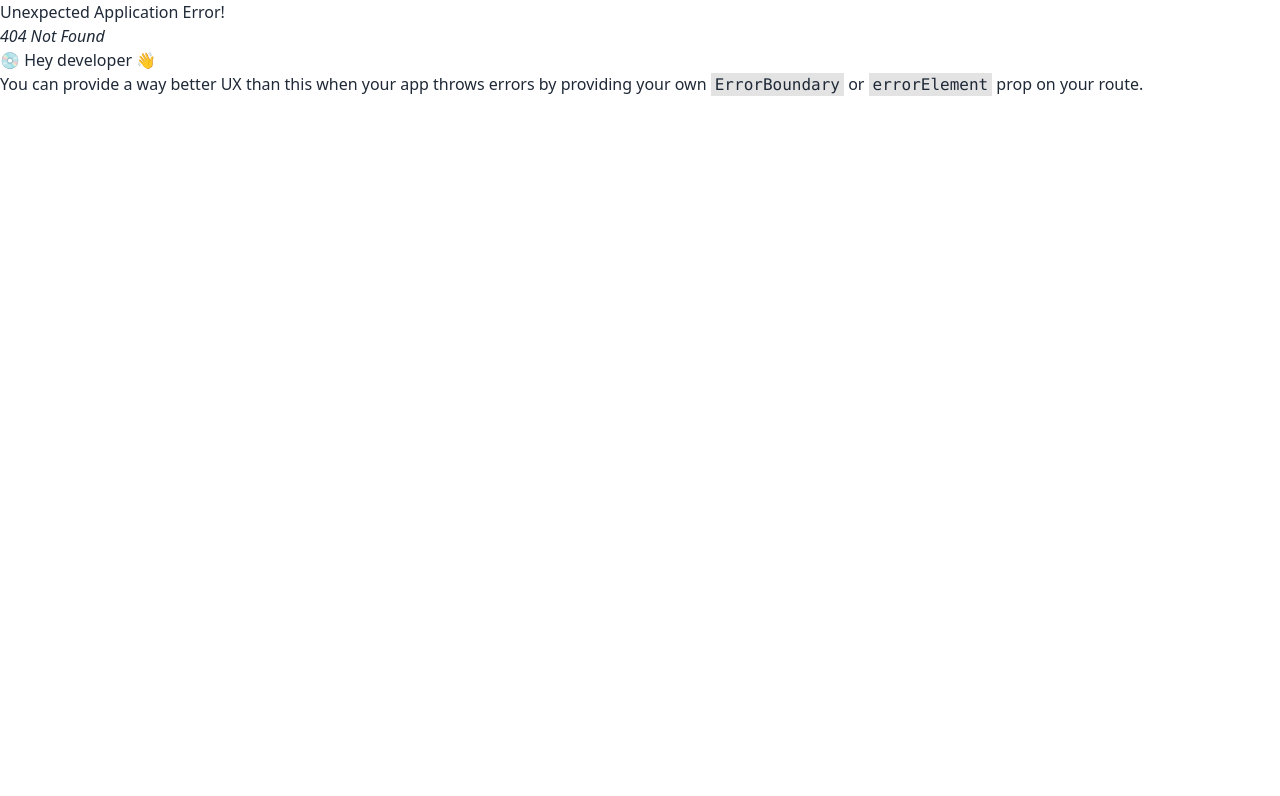
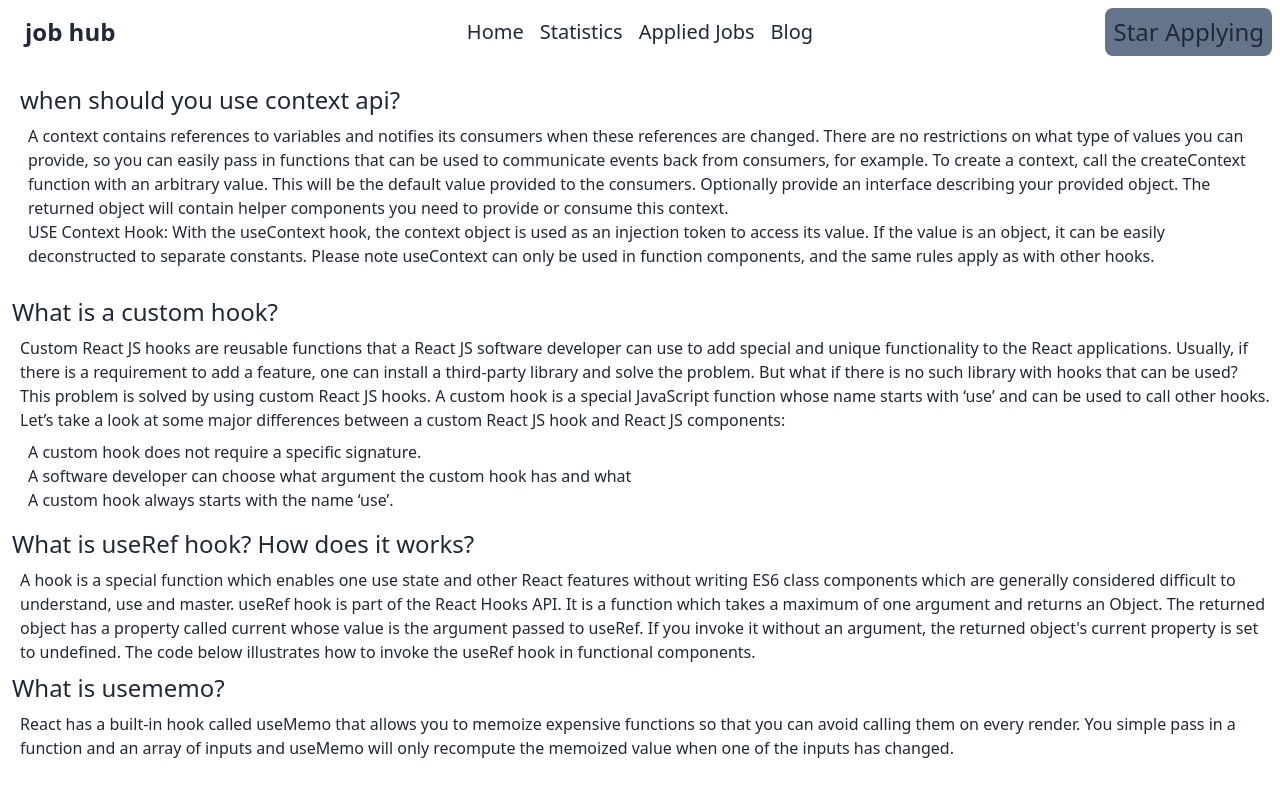
Before and after one commit to mdbelalbs78/job-hub, a React (Vite) app: page /blog in a window 1280 px wide. Before the commit this address had no page. Shown: the top 796 px of the page. Built offline with nearby package versions, Linux system fonts and the light colour scheme.

Commit message:
blog page

```diff
--- /dev/null
+++ b/src/component/Blog/Blog.jsx
@@ -0,0 +1,69 @@
+import React from "react";
+
+const Blog = () => {
+  return (
+    <div>
+      <div className="p-5">
+        <h2 className="text-2xl">when should you use context api?</h2>
+        <p className="p-2">
+          A context contains references to variables and notifies its consumers
+          when these references are changed. There are no restrictions on what
+          type of values you can provide, so you can easily pass in functions
+          that can be used to communicate events back from consumers, for
+          example. To create a context, call the createContext function with an
+          arbitrary value. This will be the default value provided to the
+          consumers. Optionally provide an interface describing your provided
+          object. The returned object will contain helper components you need to
+          provide or consume this context. <br />
+          USE Context Hook: With the useContext hook, the context object is used
+          as an injection token to access its value. If the value is an object,
+          it can be easily deconstructed to separate constants. Please note
+          useContext can only be used in function components, and the same rules
+          apply as with other hooks.
+        </p>
+      </div>
+      <div className="pl-3">
+        <h2 className="text-2xl">What is a custom hook?</h2>
+        <p className="p-2">
+          Custom React JS hooks are reusable functions that a React JS software
+          developer can use to add special and unique functionality to the React
+          applications. Usually, if there is a requirement to add a feature, one
+          can install a third-party library and solve the problem. But what if
+          there is no such library with hooks that can be used? This problem is
+          solved by using custom React JS hooks. A custom hook is a special
+          JavaScript function whose name starts with ‘use’ and can be used to
+          call other hooks. Let’s take a look at some major differences between
+          a custom React JS hook and React JS components:
+          <ul className="p-2">
+            <li>A custom hook does not require a specific signature.</li>
+            <li>
+              A software developer can choose what argument the custom hook has
+              and what
+            </li>
+            <li>A custom hook always starts with the name ‘use’.</li>
+          </ul>
+        </p>
+      </div>
+      <div className="pl-3">
+        <h2 className="text-2xl">What is useRef hook? How does it works?</h2>
+        <p className="p-2">
+          A hook is a special function which enables one use state and other
+          React features without writing ES6 class components which are
+          generally considered difficult to understand, use and master. useRef
+          hook is part of the React Hooks API. It is a function which takes a
+          maximum of one argument and returns an Object. The returned object has
+          a property called current whose value is the argument passed to
+          useRef. If you invoke it without an argument, the returned object's
+          current property is set to undefined. The code below illustrates how
+          to invoke the useRef hook in functional components.
+        </p>
+      </div>
+      <div className="pl-3">
+         <h2 className="text-2xl">What is usememo?</h2>
+         <p className="p-2">React has a built-in hook called useMemo that allows you to memoize expensive functions so that you can avoid calling them on every render. You simple pass in a function and an array of inputs and useMemo will only recompute the memoized value when one of the inputs has changed.</p>
+      </div>
+    </div>
+  );
+};
+
+export default Blog;
--- a/src/component/Header/Header.jsx
+++ b/src/component/Header/Header.jsx
@@ -45,8 +45,6 @@ const Header = () => {
           </div>
         </div>
       </div>
-
-
     </div>
   );
 };
--- a/src/component/ViewDetails/ViewDetails.css
+++ b/src/component/ViewDetails/ViewDetails.css
@@ -3,6 +3,12 @@
 
 
 }
+
 .card-body :where(p) {
     flex-grow: 0;
 }
+
+.jobD {
+    text-align: center;
+    margin: 50px;
+}
--- a/src/component/ViewDetails/ViewDetails.jsx
+++ b/src/component/ViewDetails/ViewDetails.jsx
@@ -5,8 +5,14 @@ import "./ViewDetails.css";
 const ViewDetails = () => {
   const details = useLoaderData();
   console.log(details);
+
   return (
-    <div className="view">
+    <div>
+      <div className="jobD text-3xl">
+         <h2 >Job Details</h2>
+      </div>
+       <div className="view">
+
       <div>
         <div className="card-body max-w-md ">
           <p>{details.JobDescription}</p>
@@ -31,6 +37,7 @@ const ViewDetails = () => {
         </div>
       </div>
     </div>
+    </div>
   );
 };
 
--- a/src/main.jsx
+++ b/src/main.jsx
@@ -10,6 +10,7 @@ import App from './App';
 import Home from './component/Home/Home';
 import Shop from './component/Shop/Shop';
 import ViewDetails from './component/ViewDetails/ViewDetails';
+import Blog from './component/Blog/Blog';
 
 const router = createBrowserRouter([
   {
@@ -23,6 +24,10 @@ const router = createBrowserRouter([
       {
         path: 'shop',
         element: <Shop></Shop>
+      },
+      {
+         path: 'blog',
+         element: <Blog></Blog>
       },
 
       {
```
Also changed, not shown: src/component/Feature/Feature.jsx (+13 -12 lines), src/component/Blog/Blog.css (added).
